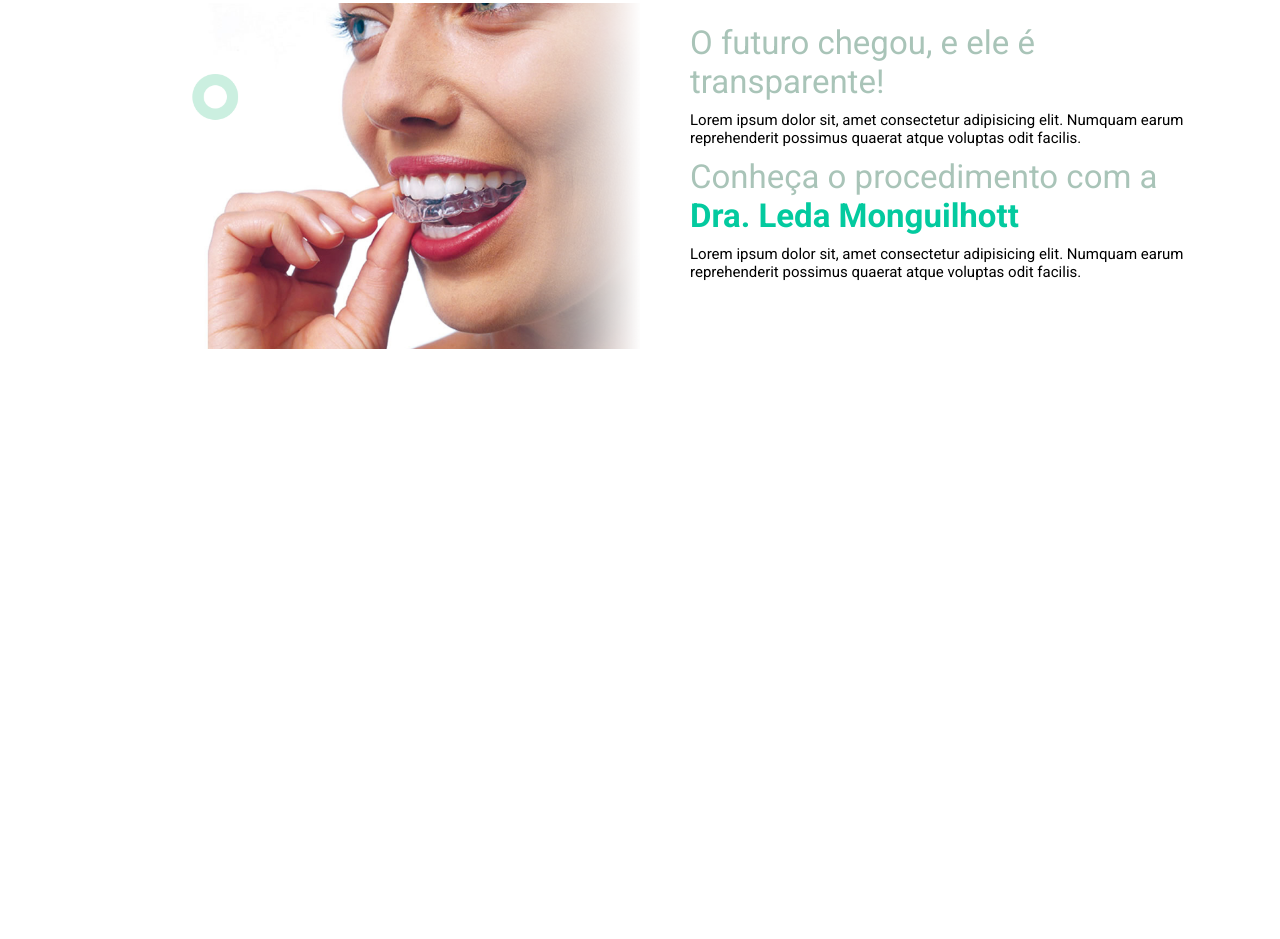
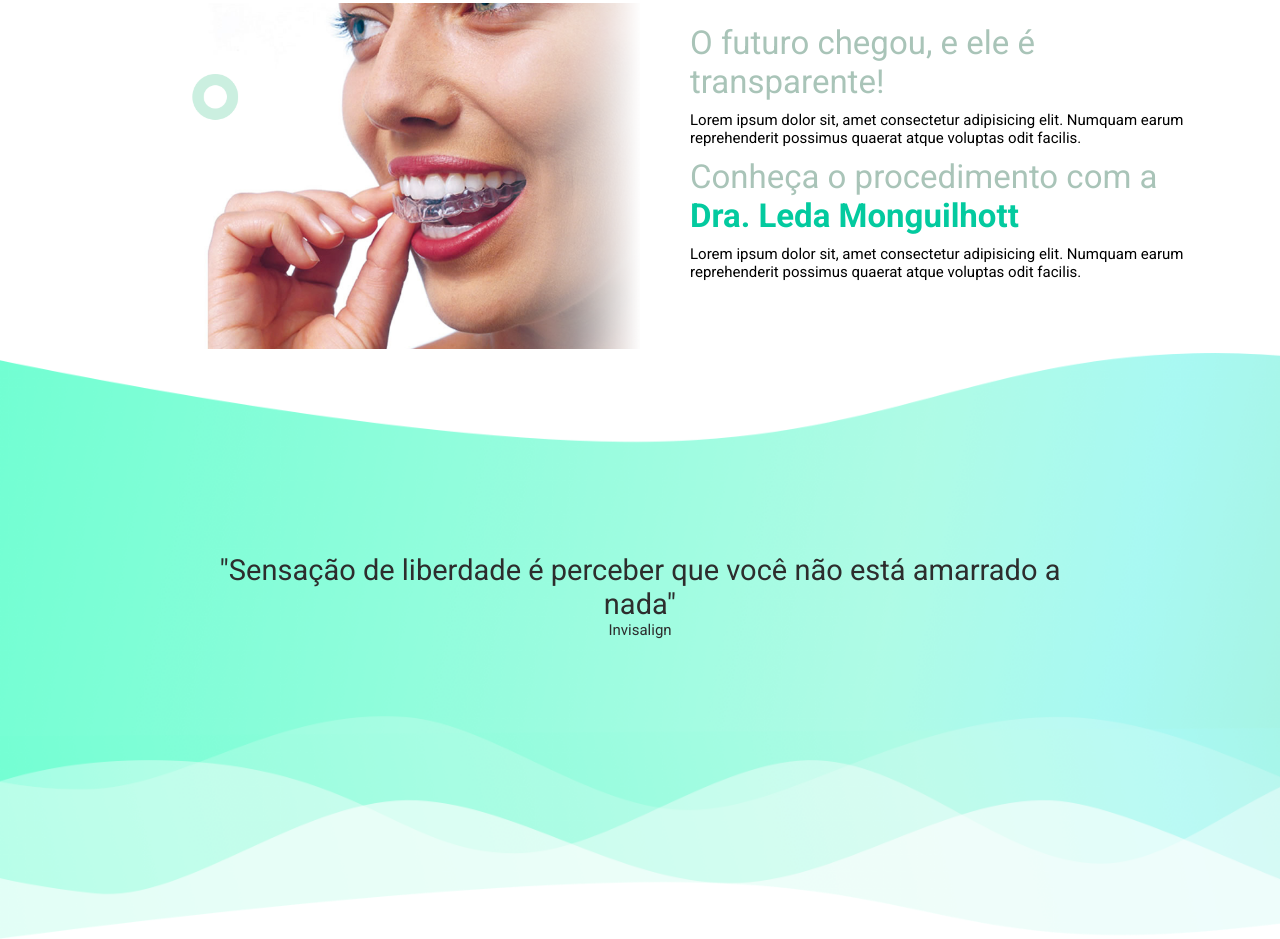
Before and after one commit to luiz-gui04/curso-web-master-projeto-8, a plain HTML site: page index.html in a window 1280 px wide. Shown: the part 1355-2294 px from the top of the page. Before the commit the page ends 1708 px from the top, so only its background shows below. Drawn offline with nearby package versions, Linux system fonts and the light colour scheme.

Commit message:
03 - Fazendo sessao invisalign

```diff
--- a/css/style.css
+++ b/css/style.css
@@ -231,6 +231,25 @@ section.diferenciais > .container {
   padding: 10px 50px;
 }
 
+section.depoimento {
+  width: 100%;
+  padding-top: 200px;
+  padding-bottom: 300px;
+  color: #2d2d2d;
+  background-image: url("../images/bg_02.png");
+  background-size: cover;
+  text-align: center;
+}
+
+section.depoimento h2 {
+  font-weight: normal;
+  font-size: 29px;
+}
+
+section.depoimento p {
+  font-size: 15px;
+}
+
 @media screen and (max-width: 900px) {
   .sobre-container {
     width: 100%;
--- a/index.html
+++ b/index.html
@@ -96,6 +96,14 @@
         <h2>Conheça o procedimento com a <b>Dra. Leda Monguilhott</b></h2>
         <p>Lorem ipsum dolor sit, amet consectetur adipisicing elit. Numquam earum reprehenderit possimus quaerat atque voluptas odit facilis.</p>
       </div>
+      <div class="clear"></div>
+    </div>
+  </section>
+
+  <section class="depoimento">
+    <div class="container">
+      <h2>"Sensação de liberdade é perceber que você não está amarrado a nada"</h2>
+      <p>Invisalign</p>
     </div>
   </section>
   <script src="https://code.jquery.com/jquery-3.2.1.min.js"></script>
```
